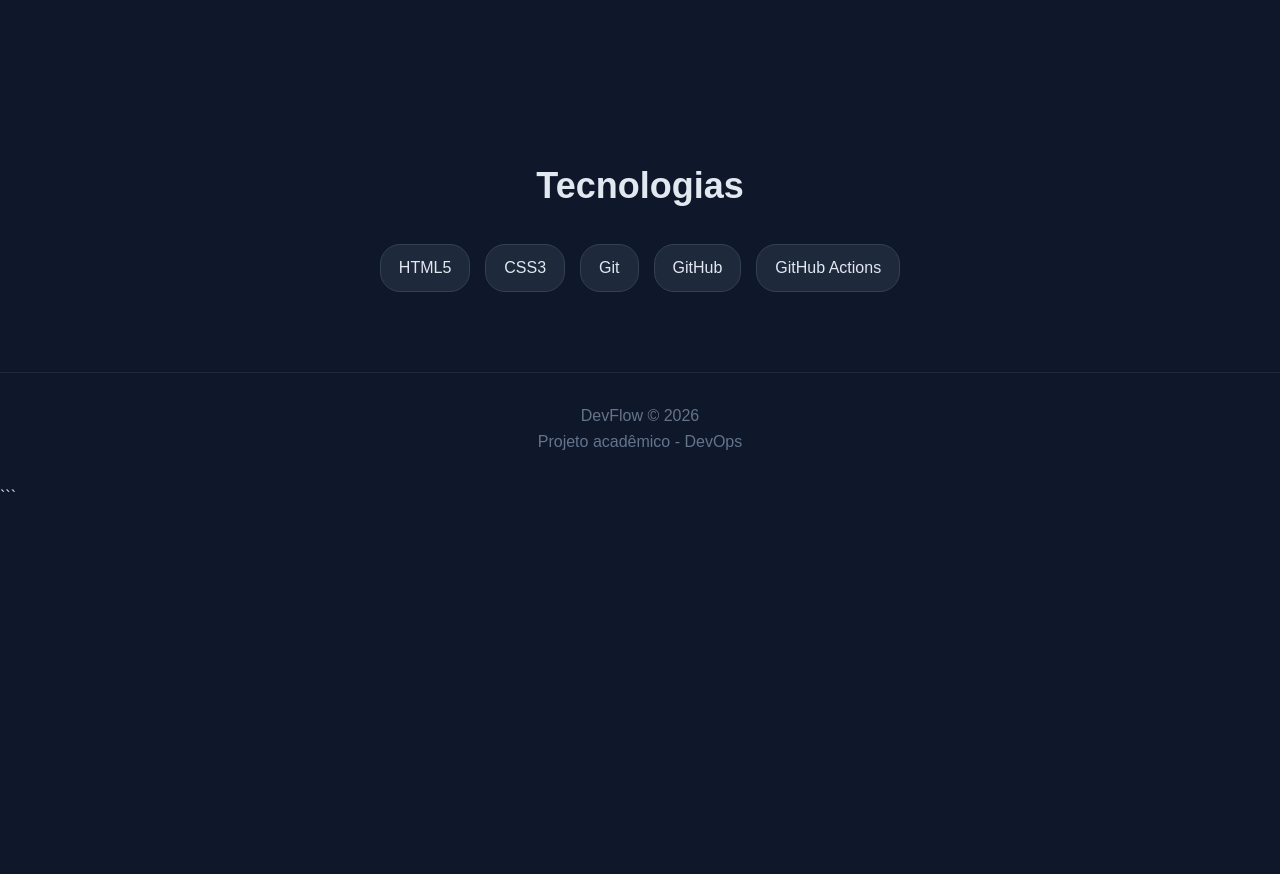
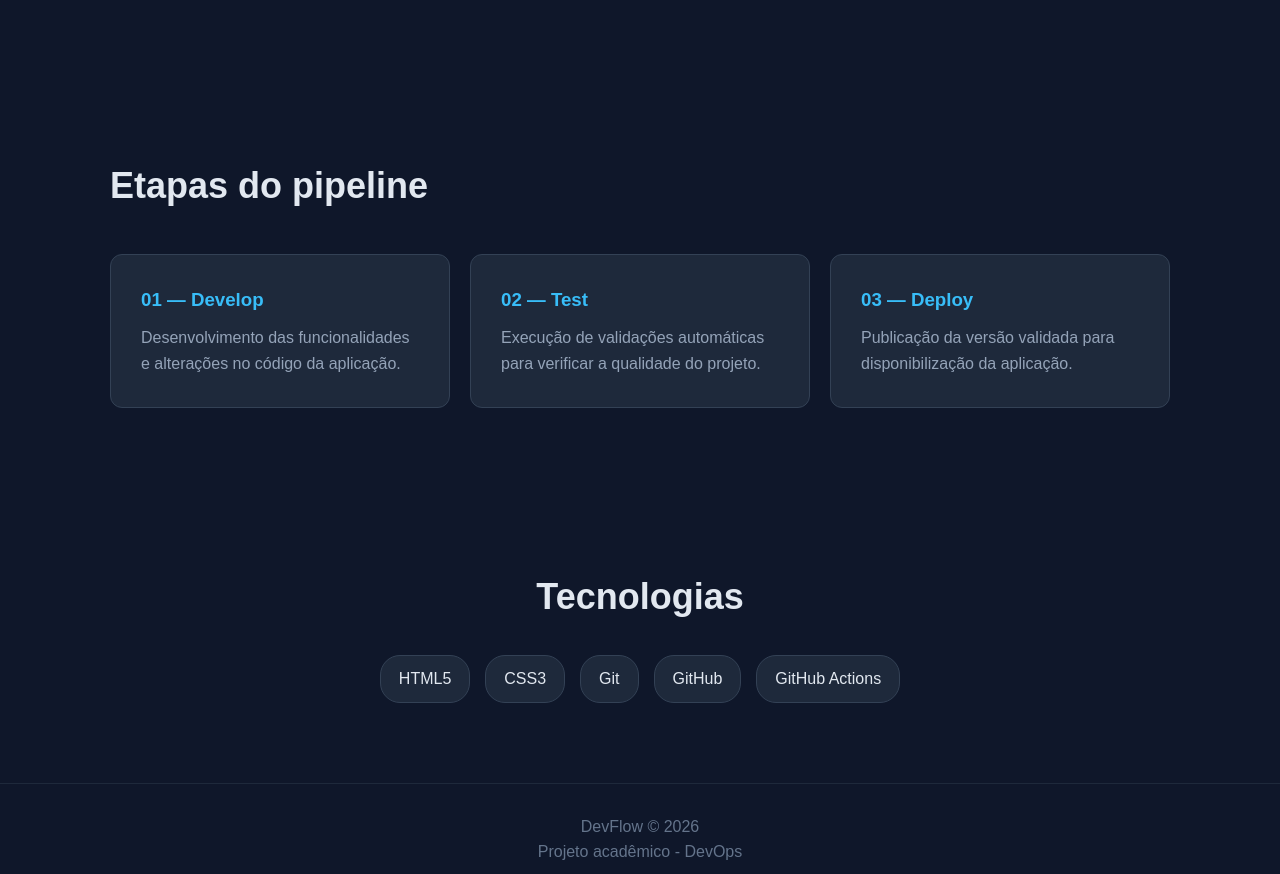
Before and after one commit to furlan39/devflow-pucpr, a plain HTML site: page index.html in a window 1280 px wide. Shown: the part 2459-3333 px from the top of the page. Before the commit the page ends 2969 px from the top, so only its background shows below. Drawn offline with Linux system fonts and the light colour scheme.

Commit message:
feat: adiciona etapas do pipeline

```diff
--- a/index.html
+++ b/index.html
@@ -450,6 +450,40 @@
 
 </section>
 
+<section class="section">
+
+    <h2>Etapas do pipeline</h2>
+
+    <div class="cards">
+
+        <div class="card">
+            <h3>01 — Develop</h3>
+            <p>
+                Desenvolvimento das funcionalidades e alterações
+                no código da aplicação.
+            </p>
+        </div>
+
+        <div class="card">
+            <h3>02 — Test</h3>
+            <p>
+                Execução de validações automáticas para verificar
+                a qualidade do projeto.
+            </p>
+        </div>
+
+        <div class="card">
+            <h3>03 — Deploy</h3>
+            <p>
+                Publicação da versão validada para disponibilização
+                da aplicação.
+            </p>
+        </div>
+
+    </div>
+
+</section>
+
         <section id="tecnologias" class="section technologies">
 
             <h2>
```
